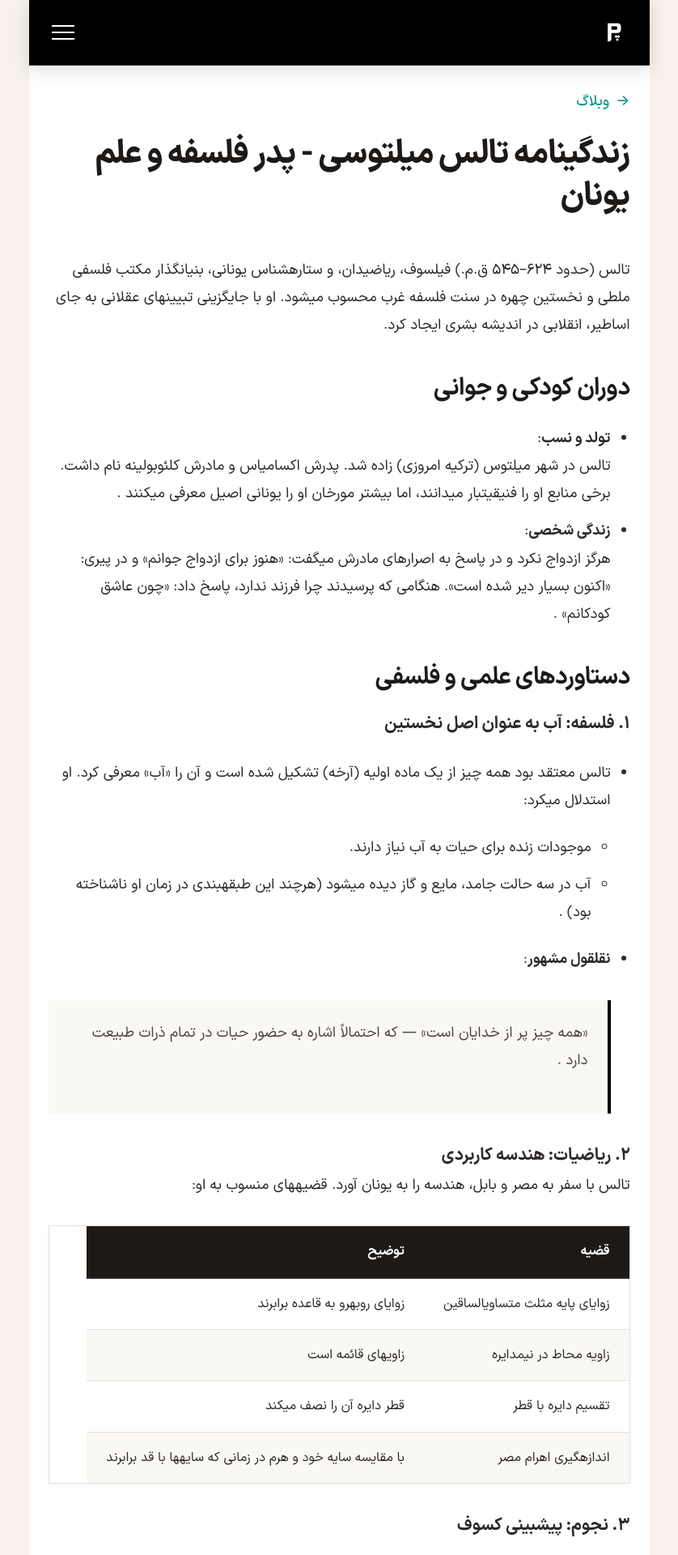
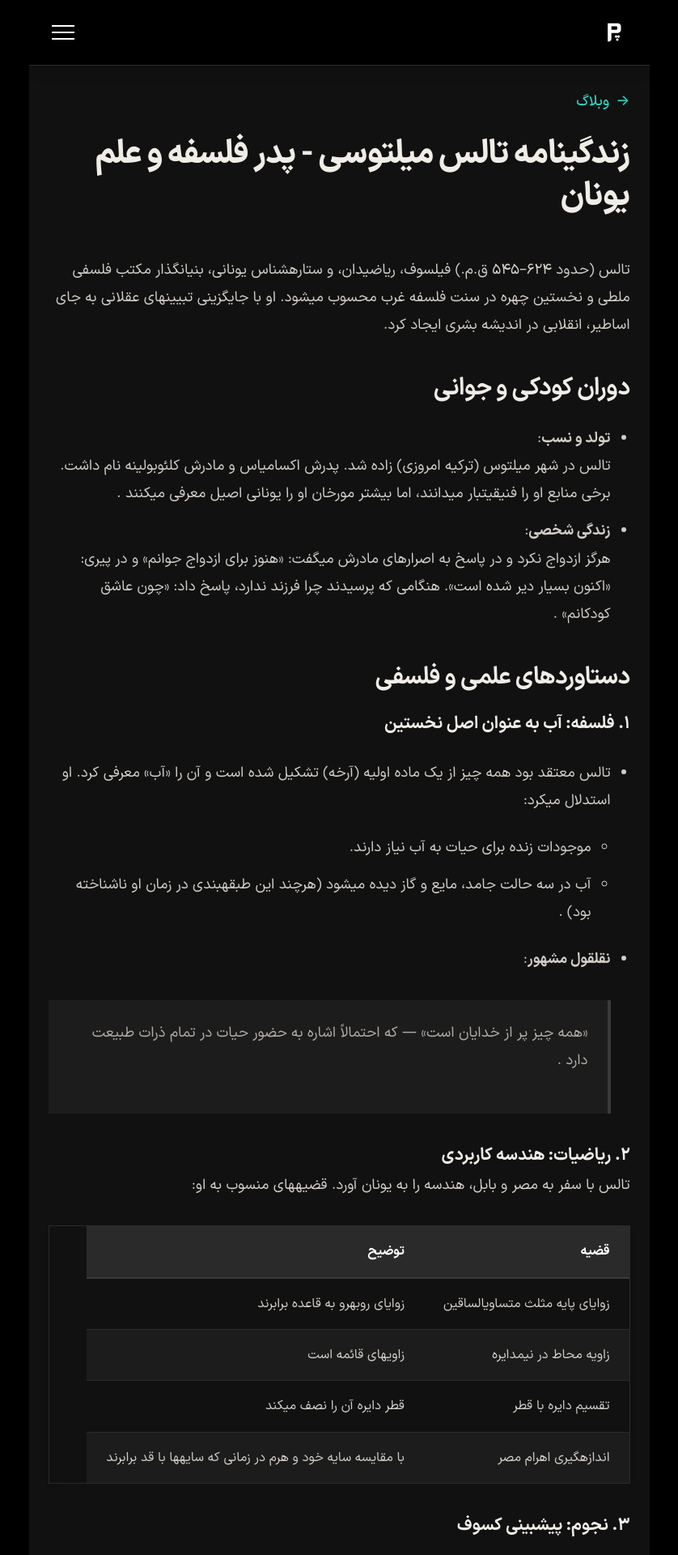
Before and after one commit to darkblog/darkblog.github.io, a Jekyll site: the page built from _posts/2025-7-4-52.md, in a window 1280 px wide. Shown: the top 1920 px of the page at 81% size, without its empty margins (221-1059 px from the left). Built offline with Jekyll 4.4.1, drawn with Linux system fonts in a browser that asks for light colours.

Commit message:
Update default.html

```diff
--- a/_layouts/default.html
+++ b/_layouts/default.html
@@ -61,8 +61,8 @@ layout: null
       font-display: swap;
     }
     :root { --header-height: 5rem; --gap: clamp(1rem, 2vw, 2rem); --font-size-base: 1.125rem; }
-    body { font-family: 'vazir', system-ui, -apple-system, sans-serif; font-weight: 400; background-color: #f8f1e9; color: #1e1b1a; line-height: 1.6; min-height: 100vh; display: flex; flex-direction: column; align-items: center; font-size: var(--font-size-base); -webkit-font-smoothing: antialiased; }
-    .page-wrapper { max-width: 767px; width: 100%; margin: 0 auto; display: flex; flex-direction: column; min-height: 100vh; background-color: white; position: relative; }
+    body { font-family: 'vazir', system-ui, -apple-system, sans-serif; font-weight: 400; background-color: #000000; color: #d1ccc5; line-height: 1.6; min-height: 100vh; display: flex; flex-direction: column; align-items: center; font-size: var(--font-size-base); -webkit-font-smoothing: antialiased; }
+    .page-wrapper { max-width: 767px; width: 100%; margin: 0 auto; display: flex; flex-direction: column; min-height: 100vh; background-color: #111111; position: relative; }
     main { flex: 1; }
     a:focus-visible, button:focus-visible, label:focus-visible { outline: 3px solid #2dd4bf; outline-offset: 2px; }
     .sr-only { position: absolute; width: 1px; height: 1px; padding: 0; margin: -1px; overflow: hidden; clip: rect(0, 0, 0, 0); white-space: nowrap; border: 0; }
@@ -83,32 +83,33 @@ layout: null
     #menu-toggle:checked ~ .site-header .hamburger span:nth-child(1) { transform: rotate(45deg) translate(5px, 5px); }
     #menu-toggle:checked ~ .site-header .hamburger span:nth-child(2) { opacity: 0; }
     #menu-toggle:checked ~ .site-header .hamburger span:nth-child(3) { transform: rotate(-45deg) translate(6px, -6px); }
-    .main-content { padding-top: calc(var(--header-height) + 2rem); padding-bottom: 2.5rem; padding-left: clamp(1rem, 3vw, 1.5rem); padding-right: clamp(1rem, 3vw, 1.5rem); background-color: white; font-size: inherit; }
+    .main-content { padding-top: calc(var(--header-height) + 2rem); padding-bottom: 2.5rem; padding-left: clamp(1rem, 3vw, 1.5rem); padding-right: clamp(1rem, 3vw, 1.5rem); background-color: #111111; font-size: inherit; }
     .post-header { margin-bottom: 3rem; }
-    .post-title { font-size: clamp(1.8rem, 5vw, 2.5rem); font-weight: 800; line-height: 1.3; color: #1c1917; margin-bottom: 1.5rem; letter-spacing: -0.02em; }
+    .post-title { font-size: clamp(1.8rem, 5vw, 2.5rem); font-weight: 800; line-height: 1.3; color: #f0ece6; margin-bottom: 1.5rem; letter-spacing: -0.02em; }
     .post-breadcrumb { margin-bottom: 1.5rem; font-size: inherit; }
-    .post-breadcrumb a { display: inline-flex; align-items: center; gap: 0.5rem; color: #0d9488; text-decoration: none; font-weight: 500; font-size: inherit; }
-    .post-breadcrumb a:hover { color: #0f766e; }
-    .post-image { margin-bottom: 2.5rem; border-radius: 1rem; overflow: hidden; background-color: #f1ede8; }
+    .post-breadcrumb a { display: inline-flex; align-items: center; gap: 0.5rem; color: #2dd4bf; text-decoration: none; font-weight: 500; font-size: inherit; }
+    .post-breadcrumb a:hover { color: #5eeadb; }
+    .post-image { margin-bottom: 2.5rem; border-radius: 1rem; overflow: hidden; background-color: #1c1c1c; }
     .post-image img { display: block; width: 100%; height: auto; }
-    .article-content { line-height: 1.9; color: #2d2a28; margin-top: 2.5rem; font-size: inherit; }
-    .article-content h2 { font-weight: 800; margin: 2.5rem 0 1rem; color: #1c1917; font-size: clamp(1.4rem, 3.5vw, 1.85rem); letter-spacing: -0.02em; line-height: 1.4; }
+    .article-content { line-height: 1.9; color: #d1ccc5; margin-top: 2.5rem; font-size: inherit; }
+    .article-content h2 { font-weight: 800; margin: 2.5rem 0 1rem; color: #f0ece6; font-size: clamp(1.4rem, 3.5vw, 1.85rem); letter-spacing: -0.02em; line-height: 1.4; }
+    .article-content h3, .article-content h4 { color: #f0ece6; }
     .article-content p { margin-bottom: 1.5rem; font-size: inherit; }
-    .article-content a { color: #0d9488; text-decoration: none; font-weight: 500; border-bottom: 1px dashed currentColor; }
-    .article-content a:hover { text-decoration: none; color: #0f766e; border-bottom-style: solid; }
+    .article-content a { color: #2dd4bf; text-decoration: none; font-weight: 500; border-bottom: 1px dashed currentColor; }
+    .article-content a:hover { text-decoration: none; color: #5eeadb; border-bottom-style: solid; }
     .article-content img { max-width: 100%; height: auto; border-radius: 0.75rem; margin: 2rem 0; }
-    .article-content blockquote { border-right: 4px solid #000000; padding: 1.5rem; margin: 2rem 0; color: #4a4643; background: #faf8f5; }
+    .article-content blockquote { border-right: 4px solid #3a3a3a; padding: 1.5rem; margin: 2rem 0; color: #b0aaa3; background: #1c1c1c; }
     .article-content ul, .article-content ol { margin: 1.5rem 0; padding-right: 1.5rem; }
     .article-content li { margin-bottom: 0.75rem; }
-    .article-content table { width: 100%; border-collapse: collapse; margin: 2rem 0; font-size: 1rem; border: 1px solid #e5e0db; box-shadow: 0 2px 8px rgba(0,0,0,0.04); display: block; overflow-x: auto; -webkit-overflow-scrolling: touch; direction: rtl !important; text-align: right !important; }
+    .article-content table { width: 100%; border-collapse: collapse; margin: 2rem 0; font-size: 1rem; border: 1px solid #2a2a2a; box-shadow: 0 2px 8px rgba(0,0,0,0.04); display: block; overflow-x: auto; -webkit-overflow-scrolling: touch; direction: rtl !important; text-align: right !important; }
     .article-content table * { direction: rtl !important; text-align: right !important; }
-    .article-content table thead { background-color: #1c1917; color: #fff; }
-    .article-content table th, .article-content table td { padding: 1rem 1.5rem; border-bottom: 1px solid #e5e0db; white-space: normal; word-break: break-word; min-width: 10rem; }
-    .article-content table th { font-weight: 700; border-bottom: 2px solid #2d2a28; white-space: nowrap; }
+    .article-content table thead { background-color: #2a2a2a; color: #fff; }
+    .article-content table th, .article-content table td { padding: 1rem 1.5rem; border-bottom: 1px solid #2a2a2a; white-space: normal; word-break: break-word; min-width: 10rem; }
+    .article-content table th { font-weight: 700; border-bottom: 2px solid #3a3a3a; white-space: nowrap; }
     .article-content table tbody tr:last-child td { border-bottom: none; }
-    .article-content table tbody tr:nth-child(even) { background-color: #faf8f5; }
-    .article-content table tbody tr:hover { background-color: #f1ede8; }
-    .article-content table caption { padding: 0.5rem 0; font-weight: 500; color: #1c1917; }
+    .article-content table tbody tr:nth-child(even) { background-color: #1c1c1c; }
+    .article-content table tbody tr:hover { background-color: #252525; }
+    .article-content table caption { padding: 0.5rem 0; font-weight: 500; color: #f0ece6; }
     .site-footer { background-color: #000000; padding: 2rem clamp(1rem, 3vw, 1.5rem); display: flex; align-items: center; justify-content: space-between; width: 100%; flex-direction: row; font-size: inherit; }
     .footer-logo { display: flex; align-items: center; }
     .footer-logo img { height: 2.5rem; width: auto; opacity: 0.9; display: block; }
```
